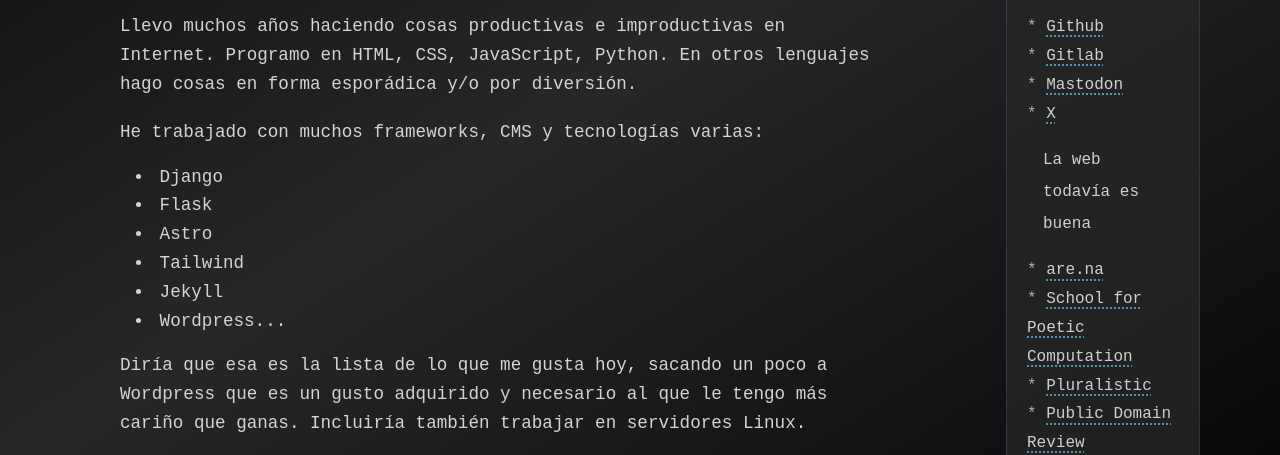
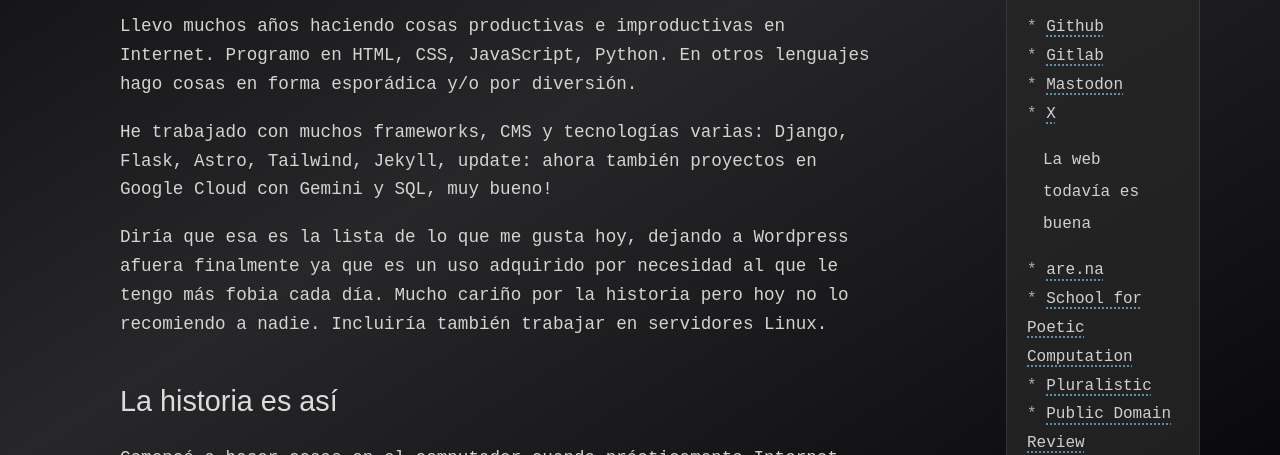
Before and after one commit to pedregalux/newastro, an Astro site: page / in a window 1280 px wide. Shown: the part 335-790 px from the top of the page. Built offline with nearby package versions, Linux system fonts and the light colour scheme; Astro itself is replaced by a stand-in of ours.

Commit message:
quiensoyupdate

```diff
--- a/src/pages/index.astro
+++ b/src/pages/index.astro
@@ -7,26 +7,11 @@
 
   <div class="grid grid-cols-1 md:grid-cols-4 gap-2 md:mt-20 text-pretty">
     <div class="cuerpo ml-10 mr-5 md:ml-20 md:mr-10 md:px-10 col-span-3">
-
       <h2>Quien soy</h2>
-
       <p>Llevo muchos años haciendo cosas productivas e improductivas en Internet. Programo en HTML, CSS, JavaScript, Python. En otros lenguajes hago cosas en forma esporádica y/o por diversión.</p>
-      He trabajado con muchos frameworks, CMS y tecnologías varias:
-      <ul class="list-disc list-inside p-4">
-        <li>Django</li>
-        <li>Flask</li>
-        <li>Astro</li>
-        <li>Tailwind</li>
-        <li>Jekyll</li>
-        <li>Wordpress...</li>
-      </ul>
-
-      Diría que esa es la lista de lo que me gusta hoy, sacando un poco a Wordpress que es un gusto adquirido y necesario al que le tengo más cariño que ganas. Incluiría también trabajar en servidores Linux.
-
-      </p>
-
+        <p>He trabajado con muchos frameworks, CMS y tecnologías varias: Django, Flask, Astro, Tailwind, Jekyll, update: ahora también proyectos en Google Cloud con Gemini y SQL, muy bueno!</p>
+      <p>Diría que esa es la lista de lo que me gusta hoy, dejando a Wordpress afuera finalmente ya que es un uso adquirido por necesidad al que le tengo más fobia cada día. Mucho cariño por la historia pero hoy no lo recomiendo a nadie. Incluiría también trabajar en servidores Linux. </p>
       <h3>La historia es así</h3>
-
       <p>
         Comencé a hacer cosas en el computador cuando prácticamente Internet estaba llegando. En los noventa habían muchos sitios que uno visitaba con frecuencia. ¿Recuerdan cuando guardábamos booksmarks ordenados por carpeta en Netscape Navigator? En esos años revisaba un directorio llamado <a href="https://web.archive.org/web/19990125104610/http://www.worldwidepunk.com/" target="_blank">World Wide Punk</a>, una página que reseñaba música, sellos, zines y distros. En el footer de la página encontré un banner de Linux. Hasta ese día sólo había hecho algunos experimentos en HTML en un editor para Mac llamado <a href="https://www.barebones.com/products/bbedit/" target="_blank">BBedit</a>. Sólo páginas raras y gifs animados.
       </p>
```
